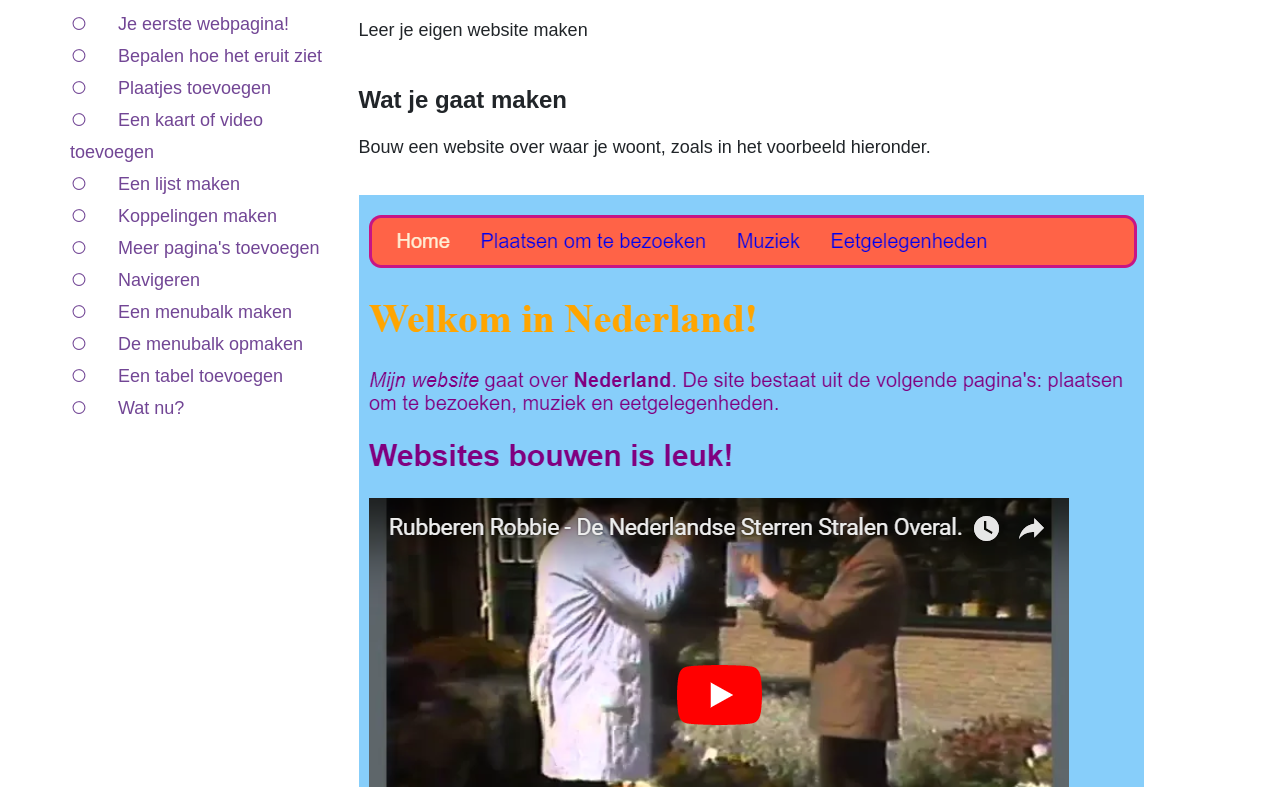
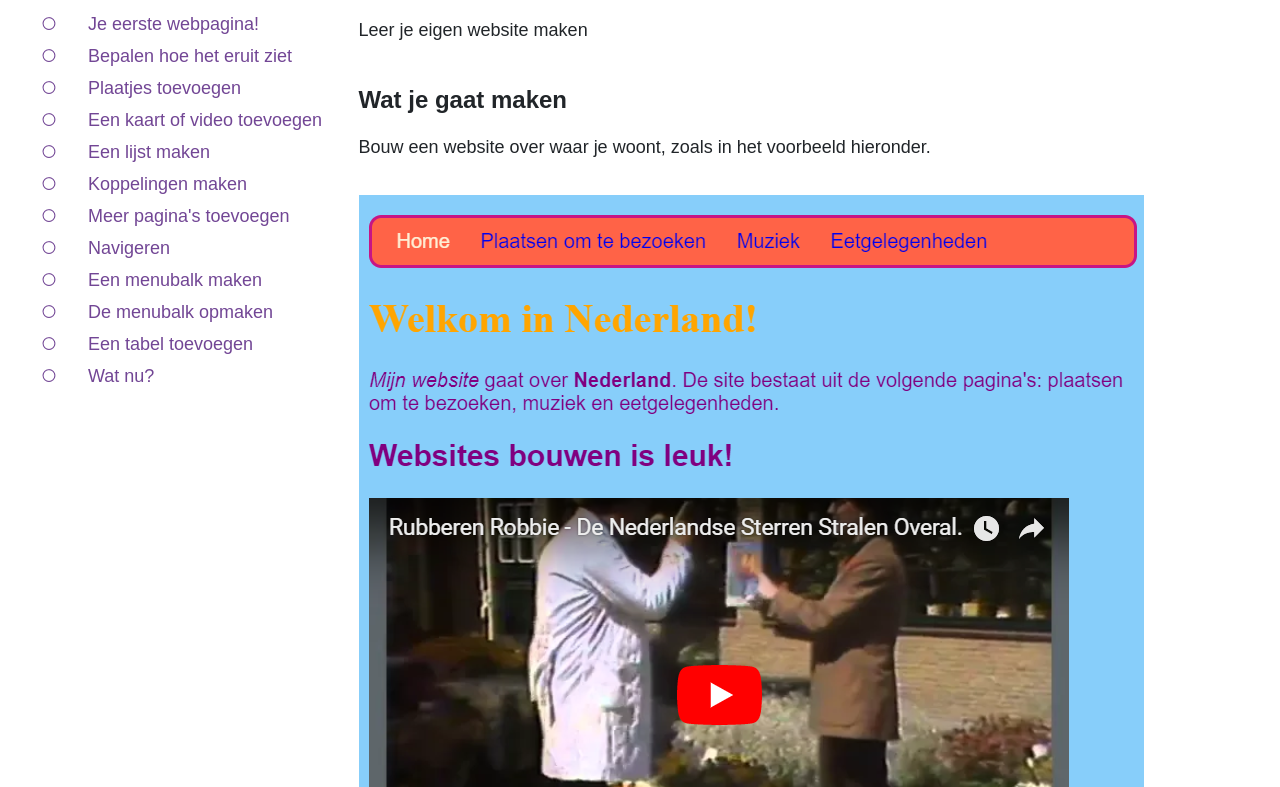
Before and after one commit to ciskavs/website-deel1, a plain HTML site: page index.html in a window 1280 px wide. Shown: the part 280-1067 px from the top of the page. Drawn offline with nearby package versions, Linux system fonts and the light colour scheme.

Commit message:
fixed indentation of menu items

```diff
--- a/css/styles.css
+++ b/css/styles.css
@@ -25,6 +25,8 @@ body {
 
 ul.menu {
     list-style-type: none;
+    list-style-position: inside;
+    text-indent: -30px;
     margin-left: 0;
     margin-top: 32px;
     padding: 0;
```
